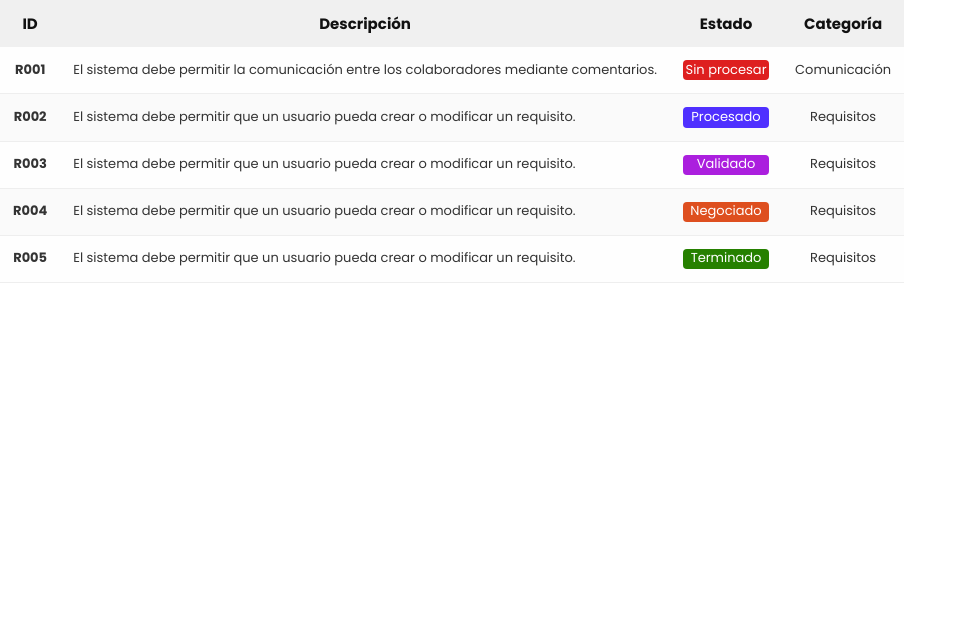
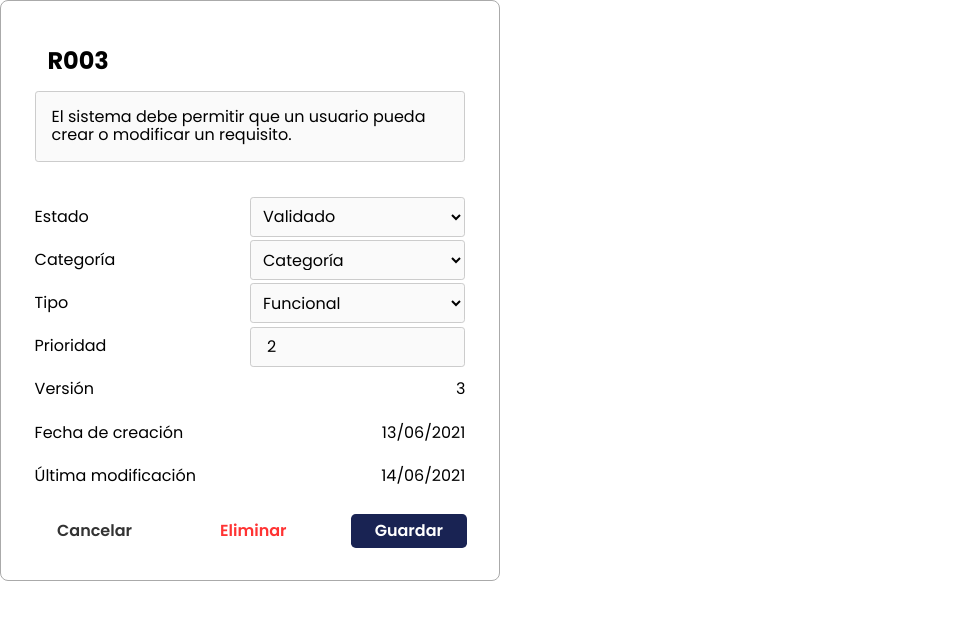
Before and after one commit to paladinescamila/SIGERE, a React (Create React App) app: page / in a window 1280 px wide. Shown: the top 620 px of the page, without its empty margins (0-967 px from the left). Built offline with nearby package versions, Linux system fonts and the light colour scheme.

Commit message:
Add requirement card

```diff
--- a/src/App.js
+++ b/src/App.js
@@ -6,6 +6,8 @@ import { Login } from './components/Login.jsx';
 import { Signup } from './components/Signup.jsx';
 import { Header } from './components/Header.jsx';
 import RequirementsTable from './components/RequirementsTable.jsx';
+import RequirementCard from './components/RequirementCard.jsx';
+import requirementsData from "./data/requirementsData";
 
 
 function App() {
@@ -22,7 +24,7 @@ function App() {
 
   return (
     <>
-      <RequirementsTable />
+    <RequirementCard requirement={requirementsData[2]} />
     {/* <Router>
       <Asside/>
       <Switch>
--- /dev/null
+++ b/src/components/RequirementCard.jsx
@@ -0,0 +1,63 @@
+import React from 'react';
+import "../css/RequirementCard.css";
+import requirements from '../data/requirementsData';
+
+export default function RequirementCard({requirement}) {
+    return (
+        <div className="requirementCard">
+            <div className="requirementCardFields">
+                <div className="req-id">
+                    <p>{requirement.id}</p>
+                </div>
+                <div className="req-description">
+                    <textarea>{requirement.description}</textarea>
+                </div>
+                <div className="req-state">
+                    <p>Estado</p>
+                    <select>
+                        <option selected={requirement.state === "Sin procesar"}>Sin procesar</option>
+                        <option selected={requirement.state === "Procesado"}>Procesado</option>
+                        <option selected={requirement.state === "Validado"}>Validado</option>
+                        <option selected={requirement.state === "Negociado"}>Negociado</option>
+                        <option selected={requirement.state === "Terminado"}>Terminado</option>
+                    </select>
+                </div>
+                <div className="req-category">
+                    <p>Categoría</p>
+                    <select>
+                        <option>Categoría</option>
+                    </select>
+                </div>
+                <div className="req-type">
+                    <p>Tipo</p>
+                    <select>
+                        <option>Funcional</option>
+                        <option>No funcional</option>
+                        <option>Restricción</option>
+                    </select>
+                </div>
+                <div className="req-priority">
+                    <p>Prioridad</p>
+                    <input type="number" value={requirement.priority}></input>
+                </div>
+                <div className="req-version">
+                    <p>Versión</p>
+                    <p>{requirement.version}</p>
+                </div>
+                <div className="req-created">
+                    <p>Fecha de creación</p>
+                    <p>{requirement.created}</p>
+                </div>
+                <div className="req-modified">
+                    <p>Última modificación</p>
+                    <p>{requirement.modified}</p>
+                </div>
+            </div>
+            <div className="req-buttons">
+                <button className="req-cancel">Cancelar</button>
+                <button className="req-delete">Eliminar</button>
+                <button className="req-save">Guardar</button>
+            </div>
+        </div>
+    )
+}
--- /dev/null
+++ b/src/css/RequirementCard.css
@@ -0,0 +1,101 @@
+.requirementCard{
+    border: 0.1em solid #aaa;
+    border-radius: 0.5em;
+    width: 500px;
+    display: flex;
+    flex-direction: column;
+    justify-content: space-between;
+    padding: 2em;
+}
+
+.requirementCardFields{
+    display: flex;
+    flex-direction: column;
+}
+
+.requirementCardFields > div{
+    display: flex;
+    justify-content: space-between;
+    align-items: center;
+    margin: 0.1em;
+}
+
+.requirementCardFields > div:nth-of-type(3),
+.requirementCardFields > div:nth-of-type(4),
+.requirementCardFields > div:nth-of-type(5),
+.requirementCardFields > div:nth-of-type(6),
+.requirementCardFields > div:nth-of-type(7),
+.requirementCardFields > div:nth-of-type(8),
+.requirementCardFields > div:nth-of-type(9){
+    height: 2.5em;
+}
+
+input, textarea, select{
+    background-color: #fafafa;
+    border: 0.1em solid #ccc;
+    padding: 1em;
+    border-radius: 0.2em;
+    outline: none;
+    width: 50%;
+    height: 100%;
+}
+
+select{
+    padding: 0.5em;
+}
+
+.req-id{
+    font-weight: bold;
+    font-size: 1.5em;
+    display: flex;
+    padding: 0.5em;
+}
+
+.req-description textarea{
+    resize: none;
+    width: 100%;
+    margin-bottom: 2em;
+}
+
+.req-buttons{
+    display: flex;
+    justify-content: space-between;
+    padding: 1em 0 0 0;
+}
+
+.req-buttons button{
+    border: none;
+    padding: 0.5em 1.5em;
+    border-radius: 0.3em;
+    cursor: pointer;
+}
+
+.req-cancel{
+    color: #333;
+    background-color: transparent;
+    font-weight: 600;
+}
+
+.req-delete{
+    color: #ff3333;
+    background-color: transparent;
+    font-weight: 600;
+}
+
+.req-save{
+    color: #fff;
+    background-color: #192353;
+    font-weight: 600;
+}
+
+.req-cancel:hover{
+    background-color: #ddd;
+}
+
+.req-delete:hover{
+    background-color: #ffbfbf;
+}
+
+.req-save:hover{
+    background-color: #2c3d94;
+}
--- a/src/css/login.css
+++ b/src/css/login.css
@@ -5,10 +5,6 @@
   margin: 0;
   padding: 0;
   box-sizing: border-box;
-}
-
-body,
-input {
   font-family: "Poppins", sans-serif;
 }
 
--- a/src/data/requirementsData.js
+++ b/src/data/requirementsData.js
@@ -7,8 +7,8 @@ const requirements = [
         type: "Funcional",
         priority: 7,
         version: "5",
-        created: Date(2021, 6, 12),
-        modified: Date(2021, 6, 14),
+        created: "13/06/2021",
+        modified: "14/06/2021",
     },
     {
         id: "R002",
@@ -18,8 +18,8 @@ const requirements = [
         type: "Funcional",
         priority: 2,
         version: "3",
-        created: Date(2021, 6, 10),
-        modified: Date(2021, 6, 13),
+        created: "13/06/2021",
+        modified: "14/06/2021",
     },
     {
         id: "R003",
@@ -29,8 +29,8 @@ const requirements = [
         type: "Funcional",
         priority: 2,
         version: "3",
-        created: Date(2021, 6, 10),
-        modified: Date(2021, 6, 13),
+        created: "13/06/2021",
+        modified: "14/06/2021",
     },
     {
         id: "R004",
@@ -40,8 +40,8 @@ const requirements = [
         type: "Funcional",
         priority: 2,
         version: "3",
-        created: Date(2021, 6, 10),
-        modified: Date(2021, 6, 13),
+        created: "13/06/2021",
+        modified: "14/06/2021",
     },
     {
         id: "R005",
@@ -51,8 +51,8 @@ const requirements = [
         type: "Funcional",
         priority: 2,
         version: "3",
-        created: Date(2021, 6, 10),
-        modified: Date(2021, 6, 13),
+        created: "13/06/2021",
+        modified: "14/06/2021",
     },
 ];
 
```
